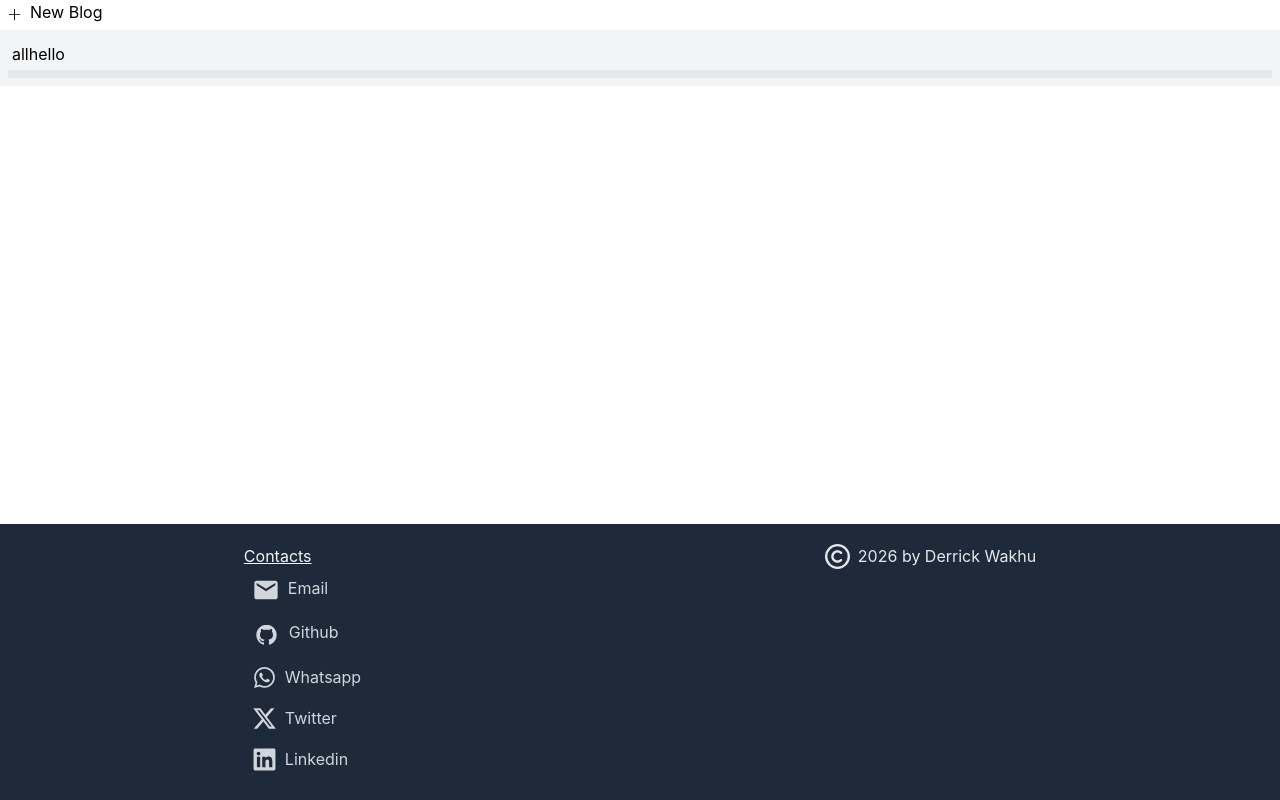
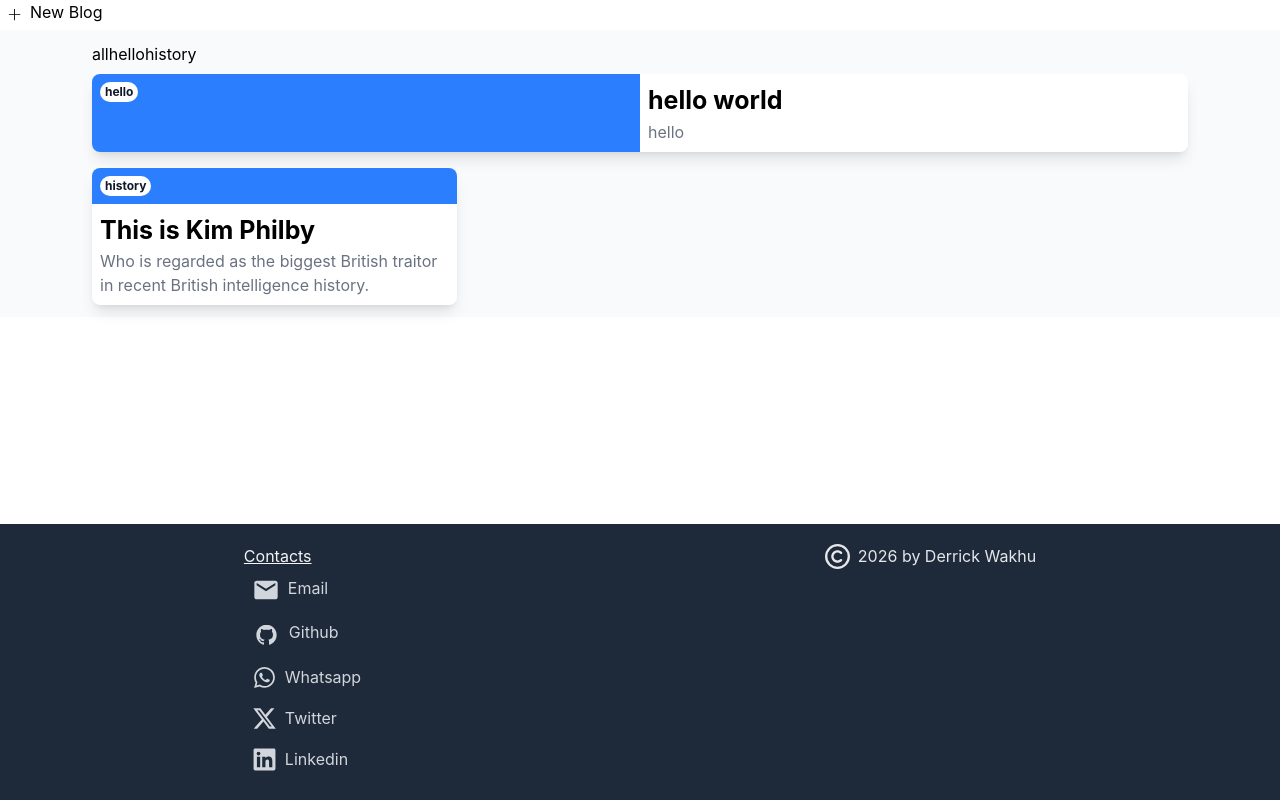
Before and after one commit to georgewakhu270/blog-epress-react, a React app in the folder frontend/: page / in a window 1280 px wide. Built offline with nearby package versions, Linux system fonts and the light colour scheme; the HTML template or start-up script is replaced by a standard one; a web font is replaced by a local one.

Commit message:
added some test data to the blogs

```diff
--- a/frontend/src/App.jsx
+++ b/frontend/src/App.jsx
@@ -15,7 +15,7 @@ export default function App() {
   // const [blogs, setBlogs] = useState([])
 
   // const [tags, setTags] = useState([])
-  const [index, setIndex] = useState(0)
+  const [index, setIndex] = useState(1)
 
   const [user, setUser] = useState({
     id: 1,
@@ -35,6 +35,12 @@ export default function App() {
     category: "hello",
     excerpt: "hello",
     user: user
+  }, {
+    id: 1,
+    content: "<h1>Who is Kim Philby</h1><p>This was  British intelligence officer who sold out his nation.</p>",
+    title: "This is Kim Philby",
+    category: "history",
+    excerpt: "Who is regarded as the biggest British traitor in recent British intelligence history."
   }])
   return (
     <div className="min-h-screen flex flex-col">
--- a/frontend/src/component/Author.jsx
+++ b/frontend/src/component/Author.jsx
@@ -8,7 +8,8 @@ const Author = function ({
 }) {
     const [add, setAdd] = useState(false)
     const [category, setCategory] = useState([])
-    const [itemBlogs, setItemBlogs] = useState([])
+    const [itemBlogs, setItemBlogs] = useState(blogs)
+    const [itemList, setItemList] = useState("default")
 
     useEffect(
         function () {
@@ -32,8 +33,8 @@ const Author = function ({
                         <button
                             className="flex"
                             onClick={() => setAdd(true)}>
-                                <VscAdd size={30} className="p-2"/>
-                                New Blog
+                            <VscAdd size={30} className="p-2" />
+                            New Blog
                         </button>
                         :
                         <></>
@@ -55,11 +56,11 @@ const Author = function ({
                                 setIndex={setIndex} />
                         </div>
                         :
-                        <div className="">
-                            <div className="">
+                        <div className="bg-gray-50">
+                            <div className="sm:px-20">
                                 {blogs.length > 0
                                     ?
-                                    <div className="p-2 bg-gray-100">
+                                    <div className="p-2">
                                         <div className="flex p-1">
                                             <button className="">all</button>
                                             {Array.isArray(category) &&
@@ -70,7 +71,49 @@ const Author = function ({
                                                 ))
                                             }
                                         </div>
-                                        <div className="p-1 bg-gray-200 w-full"></div>
+                                        <div className="p-1 w-full flex flex-wrap gap-4">
+                                            {itemBlogs.map((itemb, x) => (
+                                                <div className={
+                                                    `rounded-lg shadow-lg flex flex-col bg-white
+                                                    ${x === 0
+                                                        ?
+                                                            "sm:flex-row w-full"
+                                                        :
+                                                            "w-full sm:w-1/3"
+                                                    }`}
+                                                    key={x}>
+
+                                                    <div
+                                                        className={`
+                                                            w-full bg-blue-500
+                                                            ${x === 0
+                                                                ?
+                                                                    "rounded-t-lg sm:rounded-l-lg sm:rounded-tr-none w-full sm:w-1/2"
+                                                                :
+                                                                    "rounded-t-lg w-full"}
+                                                            `}>
+                                                        <div
+                                                            className="m-2 px-[5px] py-[1px] bg-white font-bold w-fit whitespace-nowrap rounded-full text-[12px] text-gray-900">
+                                                            {itemb.category}
+                                                        </div>
+                                                    </div>
+
+                                                    <div
+                                                        className={`
+                                                            w-full p-2 w-full
+                                                            ${x === 0
+                                                                ?
+                                                                    "sm:w-1/2"
+                                                                :
+                                                                    ""
+                                                            }`}>
+                                                            <h1 className="text-black text-[25px] font-bold">{itemb.title}</h1>
+                                                            <p className="text-gray-500">{itemb.excerpt}</p>
+                                                    </div>
+                                                </div>
+                                            )
+                                            )}
+                                        </div>
                                     </div>
                                     :
                                     <div className="flex p-2 justify-center items-center bg-gray-100 min-h-[50vh]">
--- a/frontend/src/component/New.jsx
+++ b/frontend/src/component/New.jsx
@@ -103,6 +103,7 @@ export default function New({
                                         <option value="Architecture">Architecture</option>
                                         <option value="Culture">Culture</option>
                                         <option value="Science">Science</option>
+                                        <option value="History">History</option>
                                     </select>
                                 </div>
 
```
